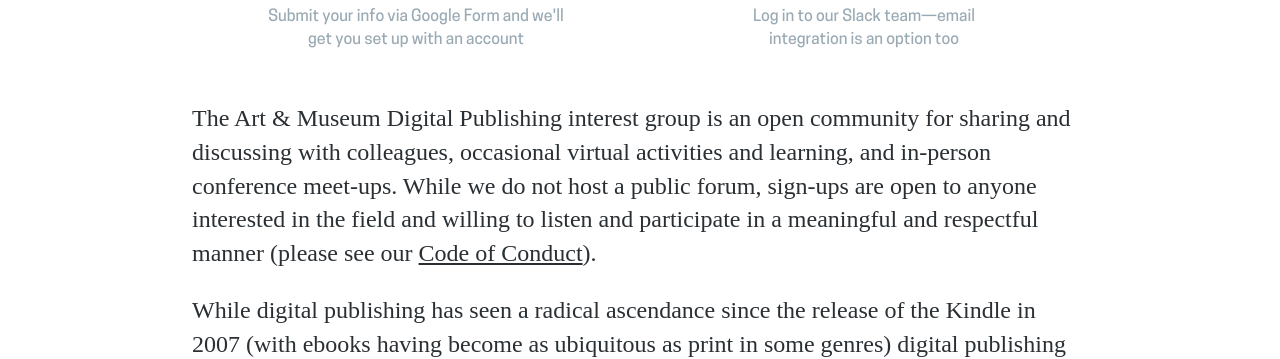
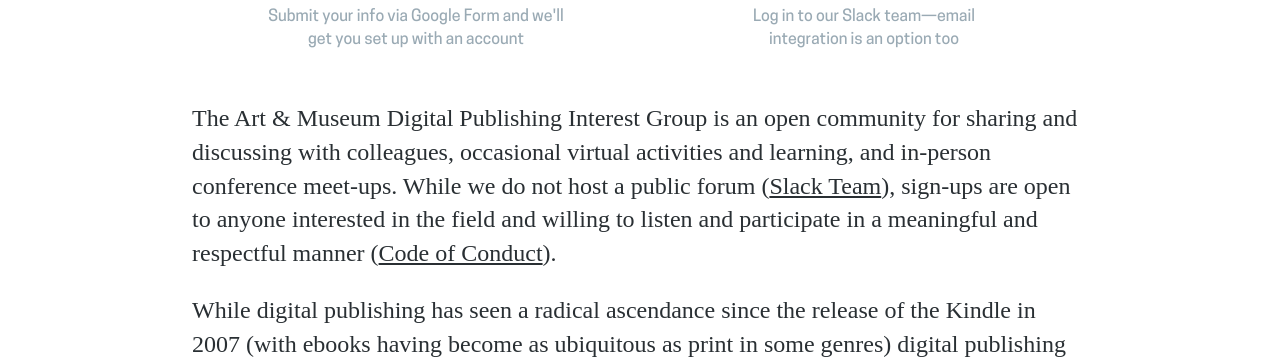
Before and after one commit to digpublishing/digpublishing.github.io, a Jekyll site: the page built from index.html, in a window 1280 px wide. Shown: the part 359-718 px from the top of the page. Built offline with Jekyll 4.4.1, drawn with Linux system fonts in a browser that asks for light colours.

Commit message:
Add Slack and Sign-up pages

```diff
--- a/index.html
+++ b/index.html
@@ -5,7 +5,7 @@
 <main>
   <section class="button-block">
     <div class="button-group">
-      <a href="https://docs.google.com/forms/d/1-N6PhTmGnZoDu4X3pqcPC2haCQaBYIvlqhtZg07n5ws/viewform#responses"><input type="submit" value="Sign Up" name="sign-up" class="button"></a>
+      <a href="sign-up.html"><input type="submit" value="Sign Up" name="sign-up" class="button"></a>
       <p>Submit your info via Google Form and we'll get you set up with an account</p>
     </div>
     <div class="button-group">
--- a/mission-statement.md
+++ b/mission-statement.md
@@ -1,4 +1,4 @@
-The Art & Museum Digital Publishing interest group is an open community for sharing and discussing with colleagues, occasional virtual activities and learning, and in-person conference meet-ups. While we do not host a public forum, sign-ups are open to anyone interested in the field and willing to listen and participate in a meaningful and respectful manner (please see our [Code of Conduct](code-of-conduct.html)).
+The Art & Museum Digital Publishing Interest Group  is an open community for sharing and discussing with colleagues, occasional virtual activities and learning, and in-person conference meet-ups. While we do not host a public forum ([Slack Team](slack.html)), sign-ups are open to anyone interested in the field and willing to listen and participate in a meaningful and respectful manner ([Code of Conduct](code-of-conduct.html)).
 
 While digital publishing has seen a radical ascendance since the release of the Kindle in 2007 (with ebooks having become as ubiquitous as print in some genres) digital publishing for art and museum books has lagged behind. Whether this is due to lack of appropriate publishing formats and distribution points for our material, or a lack of technological expertise in our sector, it is important to remember we are still in the very early days of the medium.
 
```
Also changed, not shown: sign-up.md (added, +6 -0 lines), slack.md (added, +11 -0 lines).
